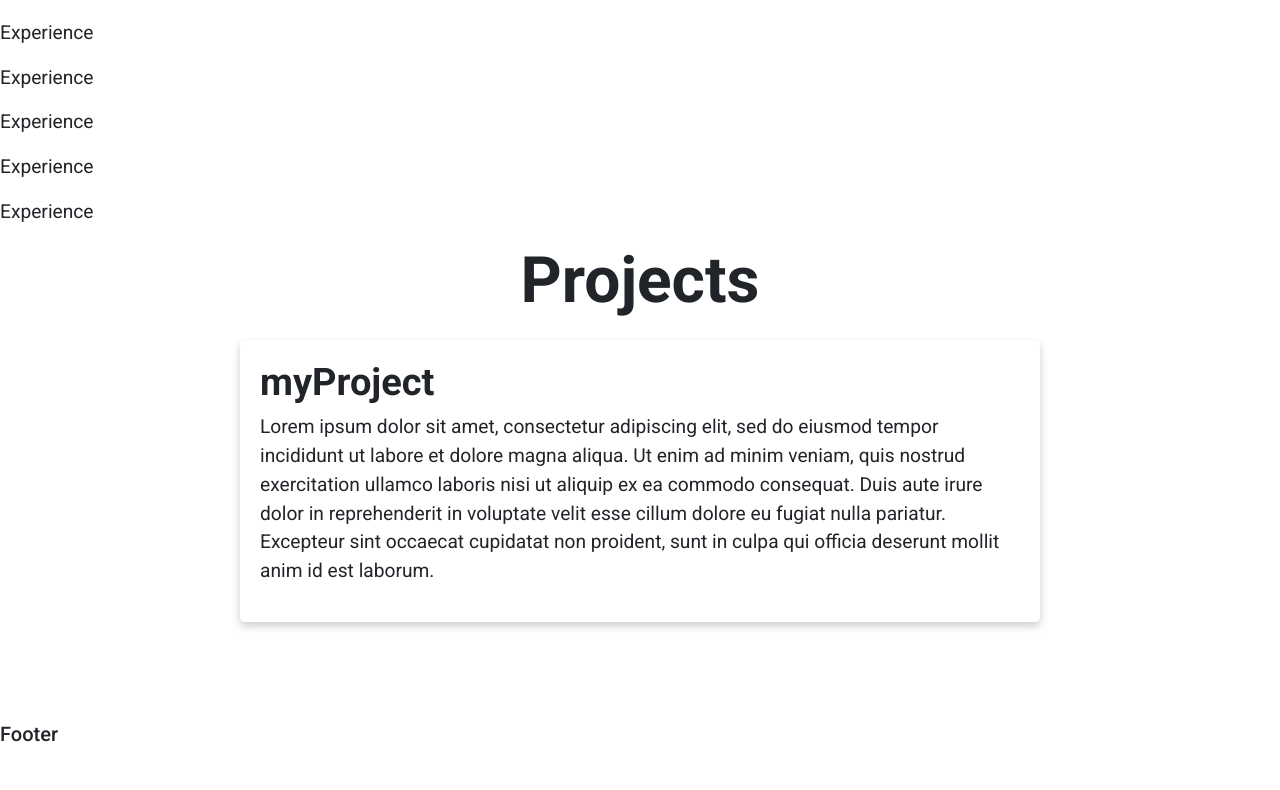
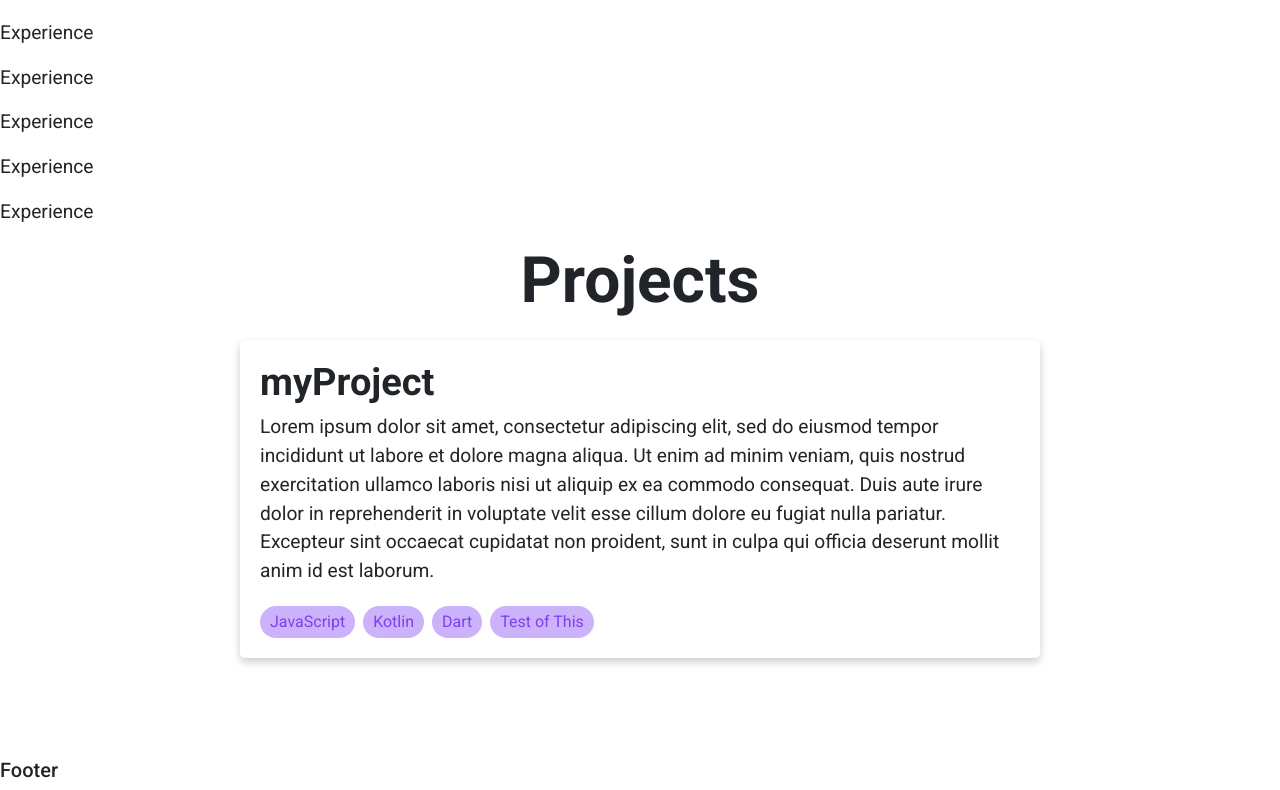
Before and after one commit to devkav/personalWebsite, a React (Create React App) app: page / in a window 1280 px wide. Shown: the part 2074-2864 px from the top of the page. Before the commit the page ends 2828 px from the top, so only its background shows below. Built offline with nearby package versions, Linux system fonts and the light colour scheme.

Commit message:
update styling

```diff
--- /dev/null
+++ b/src/components/Chip.jsx
@@ -0,0 +1,13 @@
+import { Component } from 'react';
+
+class Chip extends Component {
+    render() {
+        return (
+            <div className="chip">
+                <p className="chip-text">{this.props.text}</p>
+            </div>
+        );
+    }
+}
+
+export default Chip;
--- a/src/components/Linkbar.jsx
+++ b/src/components/Linkbar.jsx
@@ -41,11 +41,11 @@ class Linkbar extends Component {
 
         return (
             <div className={"linkbar " + className}>
-                <AiOutlineGithub className="linkbar-icon color-0" onClick={this.openGithub} />
-                <FaLinkedinIn className="linkbar-icon color-25" onClick={this.openLinkedIn} />
-                <SiDevpost className="linkbar-icon color-50" onClick={this.openDevpost} />
-                <MdEmail className="linkbar-icon color-75" onClick={this.openEmail} />
-                <AiFillFile className="linkbar-icon color-100" onClick={this.openResume} />
+                <AiOutlineGithub className="linkbar-icon" onClick={this.openGithub} />
+                <FaLinkedinIn className="linkbar-icon" onClick={this.openLinkedIn} />
+                <SiDevpost className="linkbar-icon" onClick={this.openDevpost} />
+                <MdEmail className="linkbar-icon" onClick={this.openEmail} />
+                <AiFillFile className="linkbar-icon" onClick={this.openResume} />
             </div>
         );
     }
--- a/src/components/ProjectView.jsx
+++ b/src/components/ProjectView.jsx
@@ -1,7 +1,15 @@
 import { Component } from 'react';
+import Chip from './Chip';
 
 class ProjectView extends Component {
     render() {
+        let chips = []
+
+        for (let i = 0; i < this.props.tags.length; i++) {
+            let current = this.props.tags[i]
+            chips.push(<Chip text={current}/>)
+        }
+
         return (
             <div className="project-card">
                 <h3>{this.props.title}</h3>
@@ -12,6 +20,9 @@ class ProjectView extends Component {
                     in voluptate velit esse cillum dolore eu fugiat nulla pariatur. Excepteur sint
                     occaecat cupidatat non proident, sunt in culpa qui officia deserunt mollit anim
                     id est laborum.</p>
+                <div className="chips-row">
+                    {chips}
+                </div>
             </div>
         );
     }
--- a/src/pages/Projects.jsx
+++ b/src/pages/Projects.jsx
@@ -8,7 +8,7 @@ class Projects extends Component {
             <div className="centered-col">
             <div id="projects">
                 <h2 id="projects-label">Projects</h2>
-                <ProjectView title="myProject" />
+                <ProjectView title="myProject" tags={["JavaScript", "Kotlin", "Dart", "Test of This"]}/>
             </div>
             </div>
         );
--- a/src/style/App.css
+++ b/src/style/App.css
@@ -29,7 +29,28 @@
     margin-top: 100px;
 }
 
+.chip {
+    background-color: rgb(126, 63, 242, .4);
+    color: rgb(126, 63, 242);
+    border-radius: 100px;
+    width: fit-content;
+    padding-right: 10px;
+    padding-left: 10px;
+    padding-top: 4px;
+    padding-bottom: 4px;
+    margin-right: 8px;
+}
+
+.chip-text {
+    margin: 0;
+    font-size: clamp(16px, 1vw, 18px) !important;
+}
+
 @media (hover: hover) {
+    .linkbar-icon:hover {
+        color: #7E3FF2;
+    }
+
     .color-0:hover {
         color: #7E3FF2;
     }
--- a/src/style/Projects.css
+++ b/src/style/Projects.css
@@ -16,3 +16,9 @@
     text-align: center;
     margin-bottom: 20px;
 }
+
+.chips-row {
+    display: flex;
+    flex-flow: row;
+    margin-top: 20px;
+}
```
Lines whose indentation alone changed are shown as unchanged.
